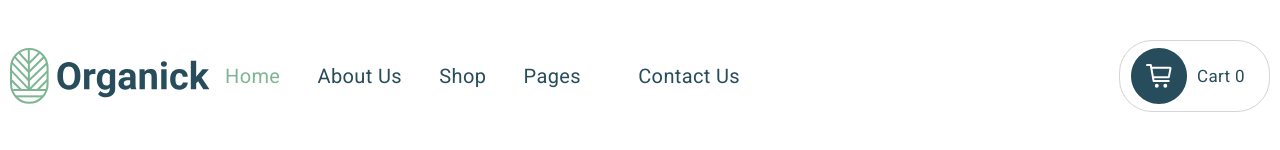
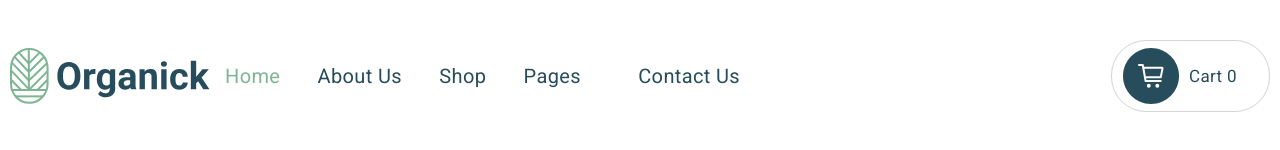
Before and after one commit to VVeronika100/Exam_HTML_CSS, a plain HTML site: page index.html in a window 1280 px wide. Shown: the top 150 px of the page. Drawn offline with Linux system fonts and the light colour scheme.

Commit message:
Header_button was changed

```diff
--- a/css/header.css
+++ b/css/header.css
@@ -125,6 +125,41 @@ a {
 }
 
 .header__button {
+    max-width: 159px;
+    width: 100%;
+    border: 1px solid #D4D4D4;
+    border-radius: 35px;
+    background-image: url(../img/cart.svg);
+    background-repeat: no-repeat;
+    background-position: 11px 7px;
+}
+
+.header__button a {
+    width: 100%;
+    height: 100%;
+    display: flex;
+    align-items: center;
+}
+
+.header__button h4 {
+    display: inline-block;
+    font-family: Roboto;
+    font-weight: normal;
+    font-size: 17px;
+    line-height: 28.8px;
+    letter-spacing: 0.36px;
+    color: #274C5B;
+
+}
+
+.cart {
+    padding-left: 77px;
+
+
+}
+/*
+
+.header__button {
     display: block;
     padding: 7px 24px 7px 11px;
     border: 1px solid #D4D4D4;
@@ -139,15 +174,8 @@ a {
     margin-right: 10px;
 }
 
-.header__button h4 {
-    font-family: Roboto;
-    font-weight: normal;
-    font-size: 17px;
-    line-height: 28.8px;
-    letter-spacing: 0.36px;
-    color: #274C5B;
-}
 
+*/
 .header__main {
     margin-top: 40px;
     background-image: url(../img/main_bg.png);
--- a/index.html
+++ b/index.html
@@ -27,13 +27,12 @@
                                 </ul>
                             </div>
                         </div>
-                        <a href="#" class="header__button">
-                            <div class="header__button__img">
-                                <img src="img/cart.svg" alt="icon">
-                            </div>
-                            <h4>Cart&nbsp;</h4>
-                            <h4>0</h4>
-                        </a>
+                        <div class="header__button">
+                            <a href="#">
+                                <h4 class="cart">Cart&nbsp;</h4>
+                                <h4 class="amount">0</h4>
+                            </a>
+                        </div>
                     </div>
                 </div>
             </div>
```
